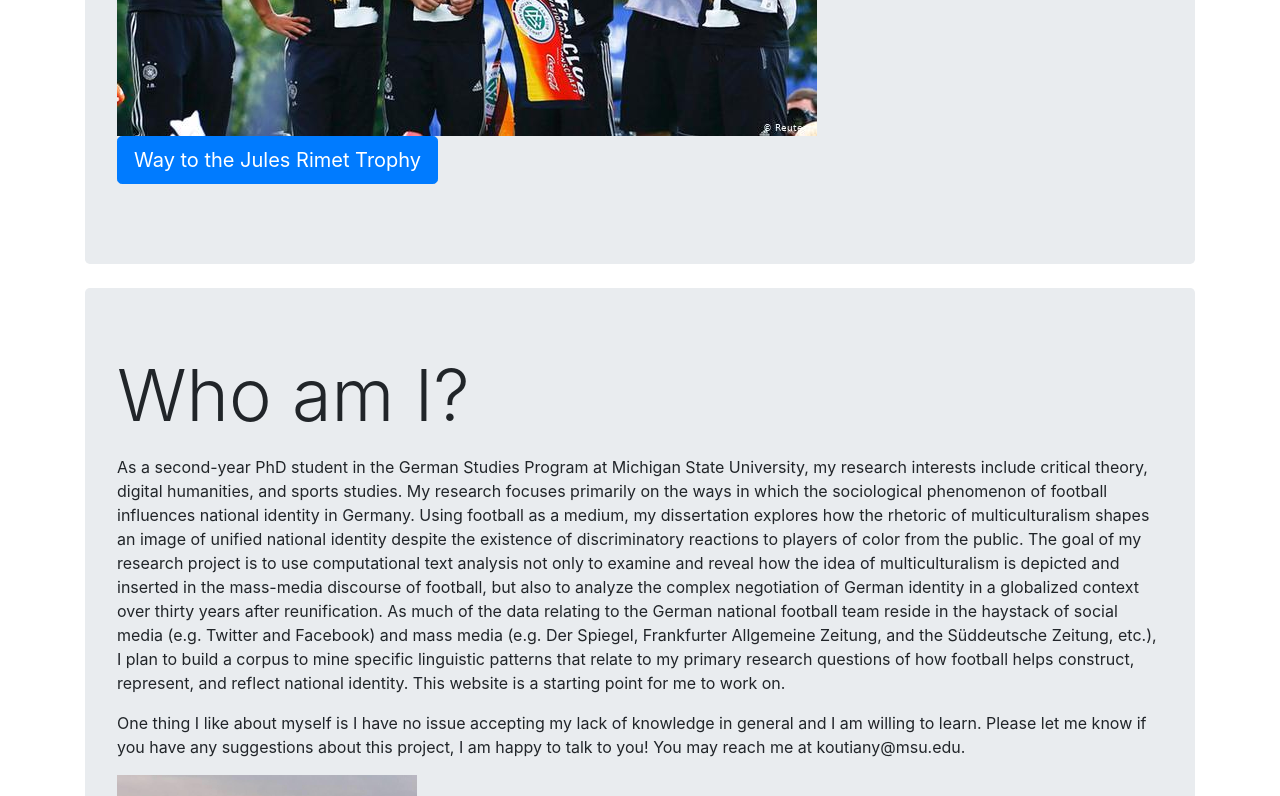
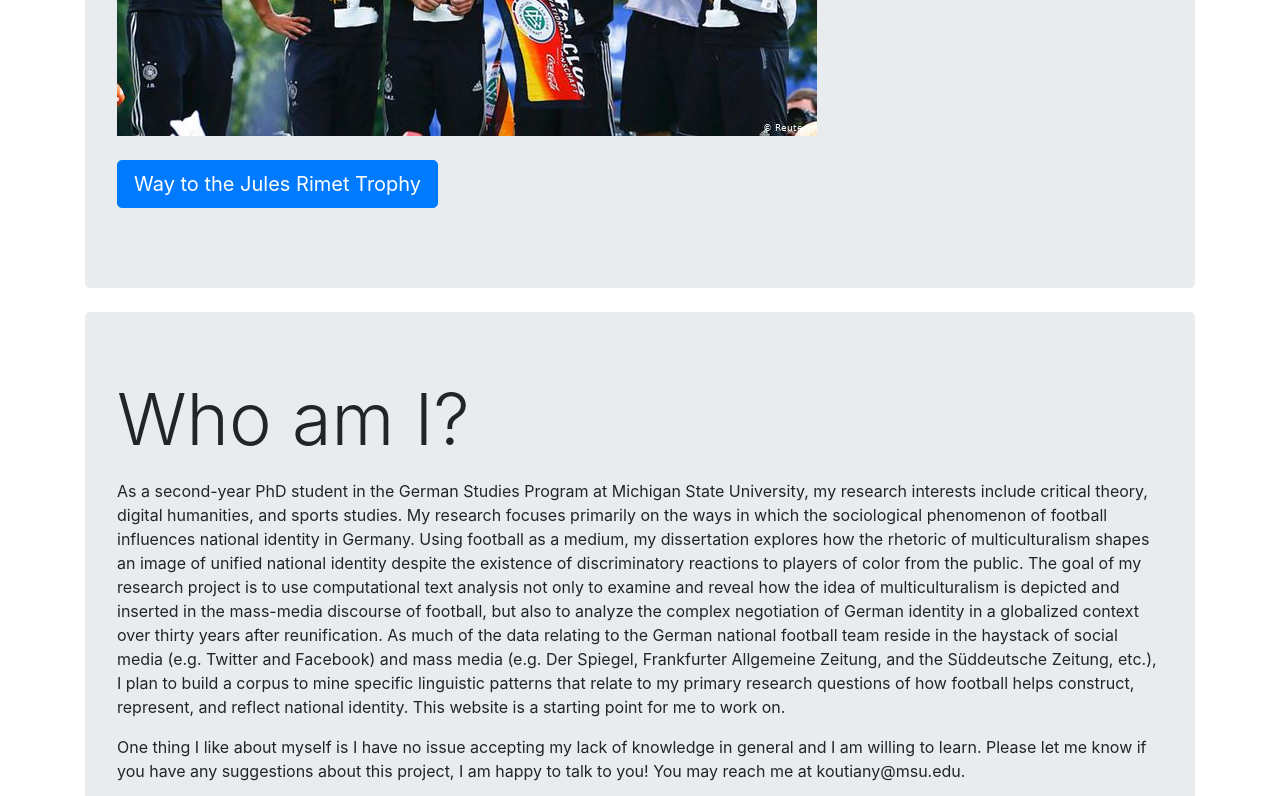
Before and after one commit to koutiany/chi1, a website: page index.html in a window 1280 px wide. Shown: the part 1180-1976 px from the top of the page. Drawn offline with Linux system fonts and the light colour scheme.

Commit message:
Update index.html

```diff
--- a/index.html
+++ b/index.html
@@ -74,7 +74,7 @@
         </p>
       </p>
       <img src="image/multikulti.jpg" class="img-fluid" alt="Responsive image">
-      <p><a href="https://www.fifa.com/worldcup/archive/brazil2014/teams/team=43948/profile.html" class="btn btn-primary btn-lg">Way to the Jules Rimet Trophy</a></p>
+      <p><br><a href="https://www.fifa.com/worldcup/archive/brazil2014/teams/team=43948/profile.html" class="btn btn-primary btn-lg">Way to the Jules Rimet Trophy</a></br></p>
     </header>
 
     <!-- Jumbotron Header -->
```
